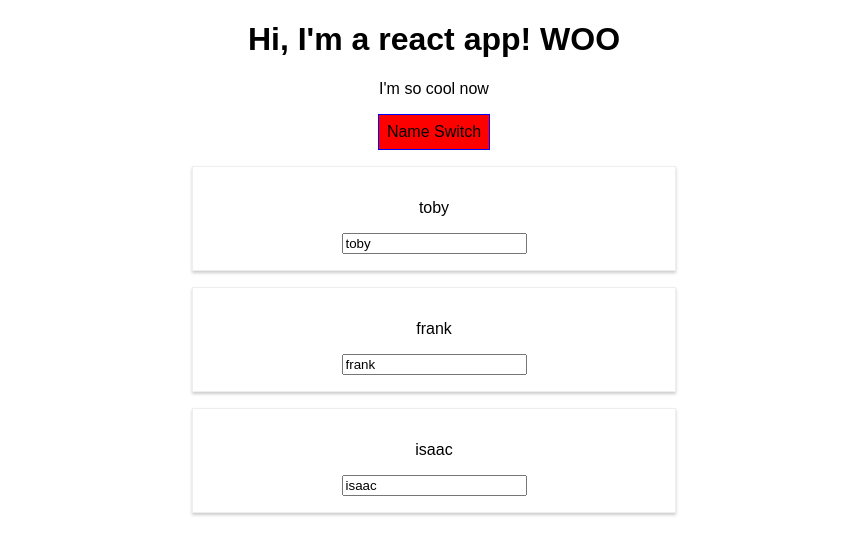
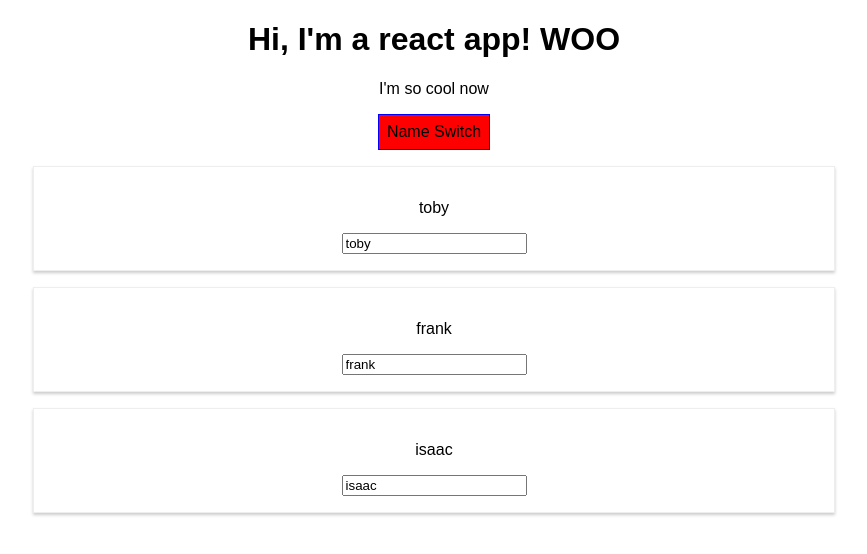
Before and after one commit to frankTurtle/ReactTraining, a React (Create React App) app in the folder udemy-course/: page / in a window 1280 px wide. Both pictures are taken after a click on the button "Name Switch". Shown: the top 554 px of the page, without its empty margins (206-1073 px from the left). Built offline with nearby package versions, Linux system fonts and the light colour scheme.

Commit message:
removed radium integration to work with CSS something

```diff
--- a/udemy-course/src/App.js
+++ b/udemy-course/src/App.js
@@ -1,7 +1,6 @@
 import React, { Component } from 'react';
 import './App.css';
 import Person from './Person/Person';
-import Radium, { StyleRoot } from 'radium';
 
 class App extends Component {
   state = {
@@ -43,10 +42,7 @@
       font: 'inherit',
       border: '1px solid blue',
       padding: '8px',
-      cursor: 'pointer',
-      ':hover': {
-        backgroundColor: 'lightgreen'
-      }
+      cursor: 'pointer'
     }
 
     let persons = null;
@@ -65,10 +61,6 @@
       );
 
       style.backgroundColor = 'red';
-      style[':hover'] = {
-        backgroundColor: 'salmon',
-        color: 'black'
-      }
     }
 
     let classes = [];
@@ -82,7 +74,6 @@
     }
 
     return (
-      <StyleRoot>
       <div className="App">
         <h1>Hi, I'm a react app! WOO</h1>
         <p className={classes.join(' ')}>I'm so cool now</p>
@@ -93,9 +84,8 @@
         >Name Switch</button>
         {persons}
       </div>
-      </StyleRoot>
     );
   }
 }
 
-export default Radium(App);
+export default App;
--- a/udemy-course/src/Person/Person.js
+++ b/udemy-course/src/Person/Person.js
@@ -1,15 +1,9 @@
 import React from 'react';
 import './Person.css'
-import Radium from 'radium';
 
 const person = (props) => {
-    const style = {
-        '@media (min-width: 500px)': {
-            width: '450px'
-        }
-    }
     return (
-        <div className='Person' style={style}>
+        <div className='Person'>
             <p onClick={props.click}>{props.name}</p>
             <p>{props.children}</p>
             <input type='text' onChange={props.changed} value={props.name} />
@@ -17,4 +11,4 @@
     )
 };
 
-export default Radium(person);
+export default person;
```
Lines whose indentation alone changed are shown as unchanged.
